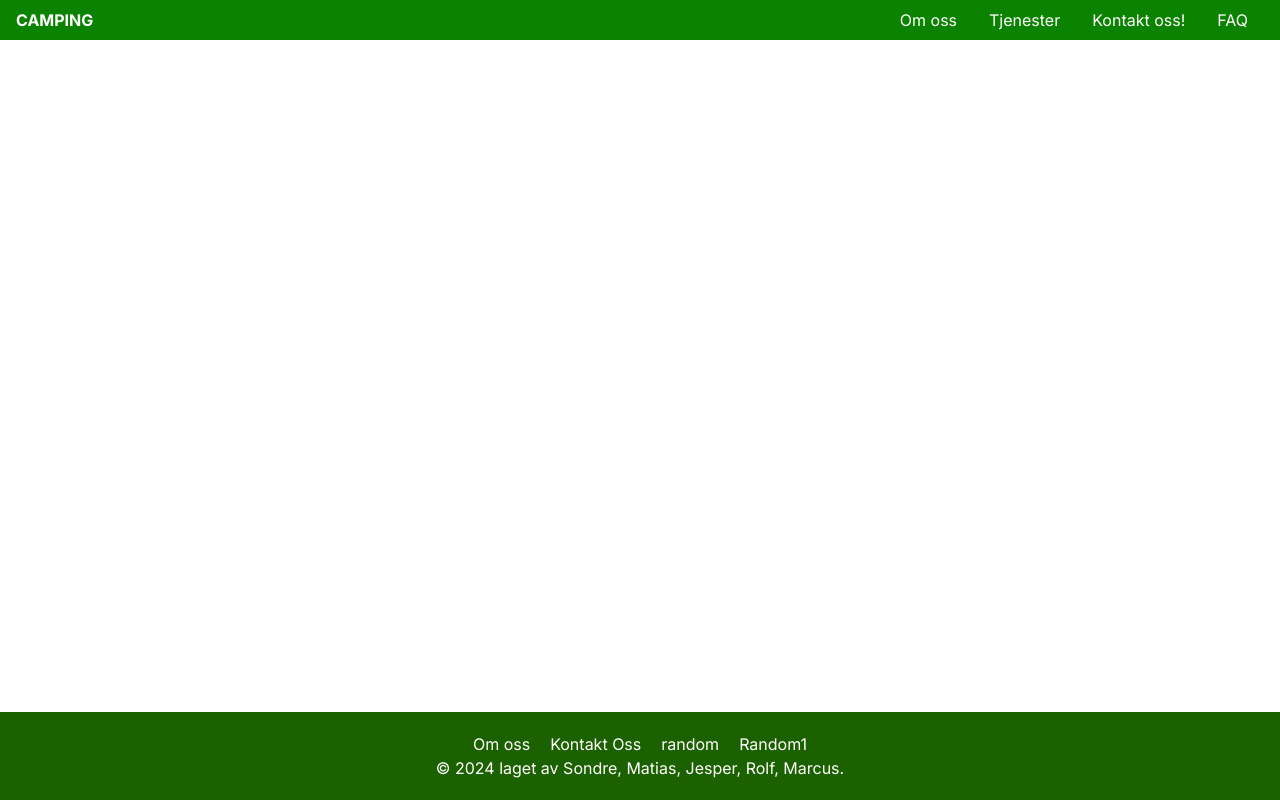
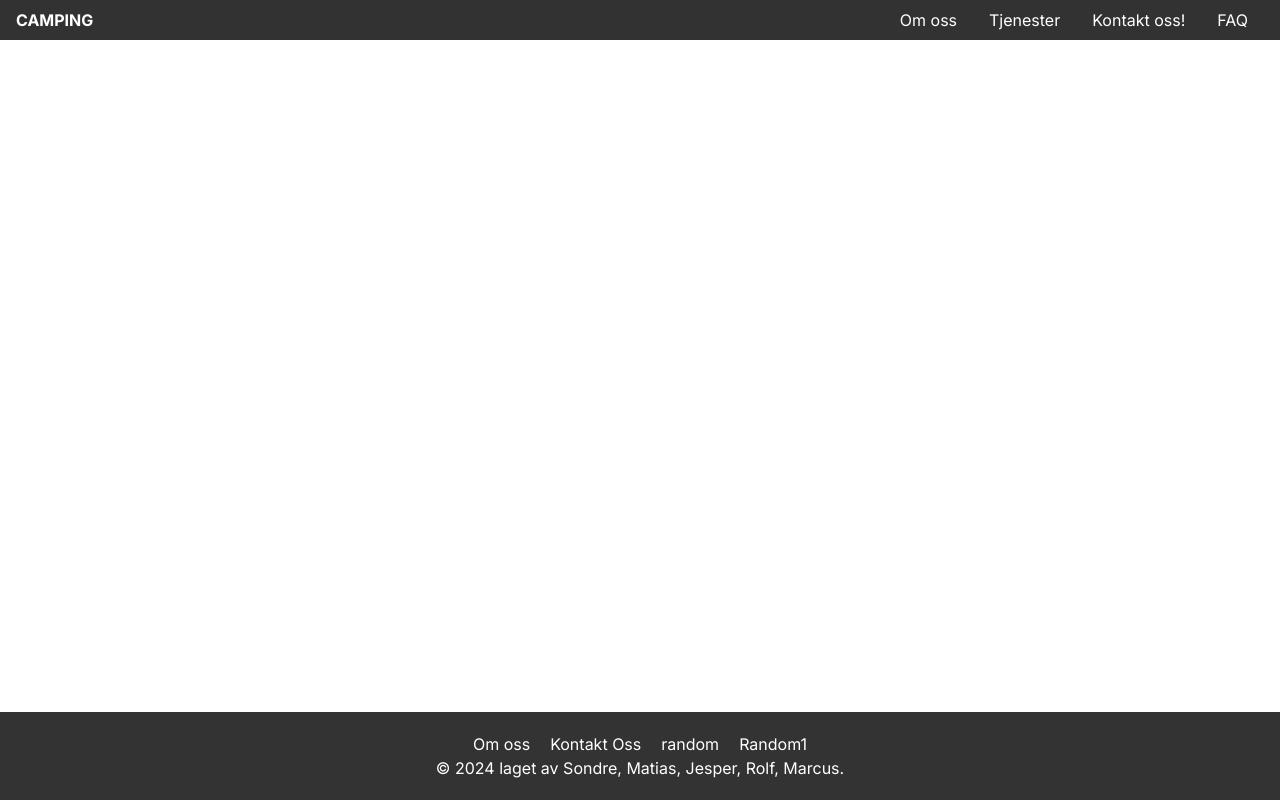
Before and after one commit to APP2000Camping/APP2000-gruppe05, a Next.js app in the folder app1/: page / in a window 1280 px wide. Built offline with nearby package versions, Linux system fonts and the light colour scheme.

Commit message:
små endringer i css

```diff
--- a/app1/app/components/footer.module.css
+++ b/app1/app/components/footer.module.css
@@ -1,6 +1,6 @@
 /* footer.module.css */
 .footer {
-    background-color: #1c6100;
+    background-color: #333;
     color: white;
     padding: 20px;
     text-align: center;
--- a/app1/app/components/nav-bar.module.css
+++ b/app1/app/components/nav-bar.module.css
@@ -4,7 +4,7 @@
     justify-content: space-between;
     align-items: center;
     padding: 0.5rem 1rem;
-    background: #0b8200;
+    background: #323232;
     color: #fff;
   }
 
--- a/app1/app/contact/page.js
+++ b/app1/app/contact/page.js
@@ -1,5 +1,6 @@
 "use client";
 // app/faq/page.js
+//laget av sondre
 
 import '../globals.css';
 import NavBar from '../components/nav-bar';
--- a/app1/app/faq/page.js
+++ b/app1/app/faq/page.js
@@ -1,5 +1,6 @@
 "use client";
 // app/faq/page.js
+//laget av sondre
 
 import '../globals.css';
 import NavBar from '../components/nav-bar';
--- a/app1/app/globals.css
+++ b/app1/app/globals.css
@@ -30,7 +30,7 @@ main{
 }
 h1{
   display: flex;
-  justify-content: center; /* Senter horisontalt */
+  justify-content: center;
   font-size: 4rem;
 
 
--- a/app1/app/services/page.js
+++ b/app1/app/services/page.js
@@ -1,5 +1,6 @@
 "use client";
 // app/faq/page.js
+//laget av sondre
 
 import '../globals.css';
 import NavBar from '../components/nav-bar';
```
Also changed, not shown: 1 other file (tests, documents, lock files or other folders).
